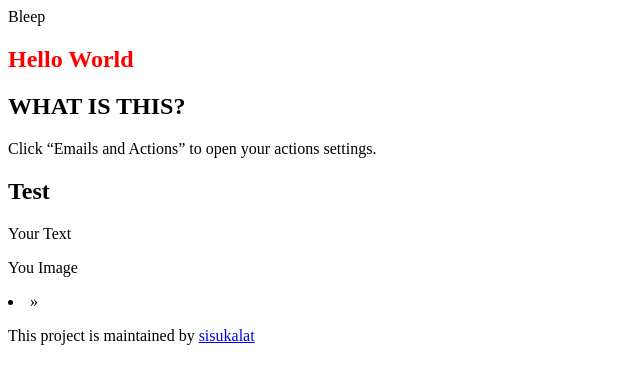
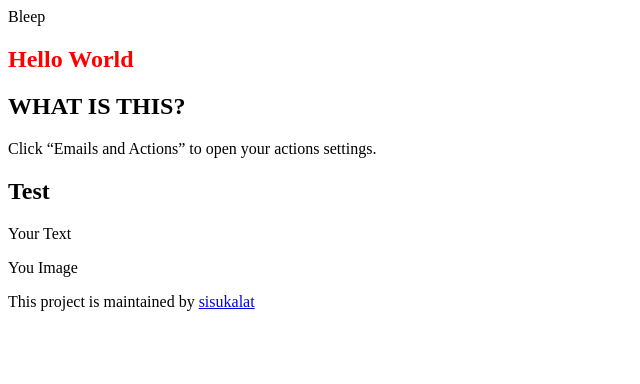
Before and after one commit to sisukalat/wpninjas.github.io, a Jekyll site: the page built from index.md, in a window 1280 px wide. Shown: the top 384 px of the page, without its empty margins (0-640 px from the left). Built offline with Jekyll 4.4.1, drawn with Linux system fonts in a browser that asks for light colours; our own code applies the rules of GitHub Pages for plain Markdown files; a script that is not in the unit is left out; the repository's description, which GitHub fills in, is left out.

Commit message:
Update default.html

```diff
--- a/_layouts/default.html
+++ b/_layouts/default.html
@@ -41,8 +41,8 @@
 
       {{ content }}
 
-      {% for collection in site.collections %}
-        <li><span>{{ collection.date | date_to_string }}</span> » <a href="{{ collection.url }}" title="{{ collection.title }}">{{ collection.title }}</a></li>
+      {% for docs in site.docs %}
+        <li>Beeb Boob</li>
       {% endfor %}
 
       </section>
```
